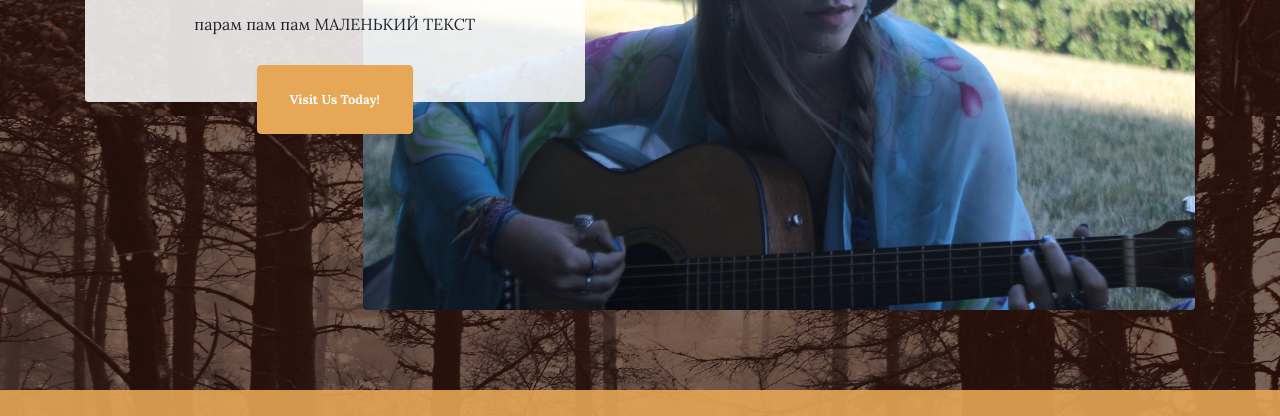
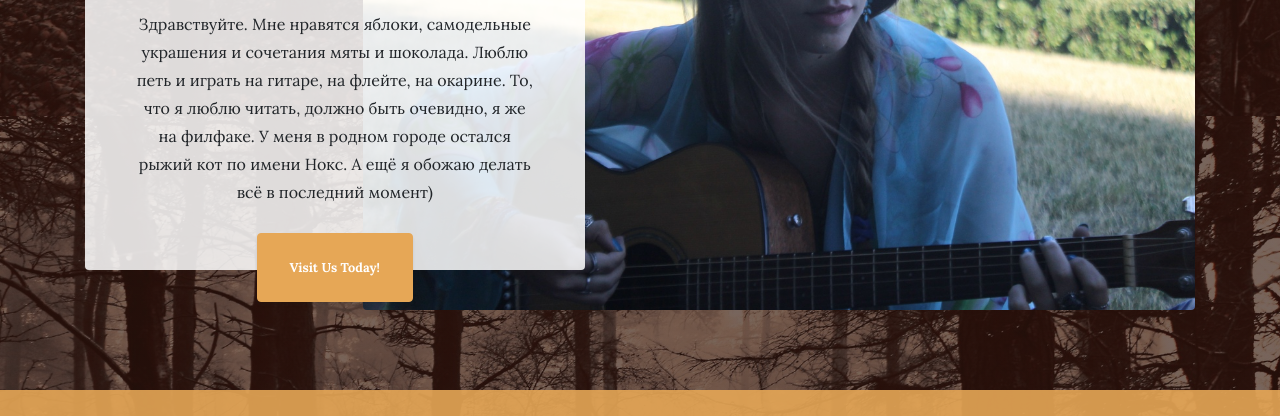
Before and after one commit to utttar/utttar.github.io, a website: page index.html in a window 1280 px wide. Shown: the part 684-1100 px from the top of the page. Drawn offline with Linux system fonts and the light colour scheme.

Commit message:
Update index.html

```diff
--- a/index.html
+++ b/index.html
@@ -66,7 +66,7 @@
             <span class="section-heading-upper">да, это я</span>
             <span class="section-heading-lower">Пластун Наташа</span>
           </h2>
-          <p class="mb-3"> парам пам пам МАЛЕНЬКИЙ ТЕКСТ
+          <p class="mb-3"> Здравствуйте. Мне нравятся яблоки, самодельные украшения и сочетания мяты и шоколада. Люблю петь и играть на гитаре, на флейте, на окарине. То, что я люблю читать, должно быть очевидно, я же на филфаке. У меня в родном городе остался рыжий кот по имени Нокс. А ещё я обожаю делать всё в последний момент)
           </p>
           <div class="intro-button mx-auto">
             <a class="btn btn-primary btn-xl" href="#">Visit Us Today!</a>
```
